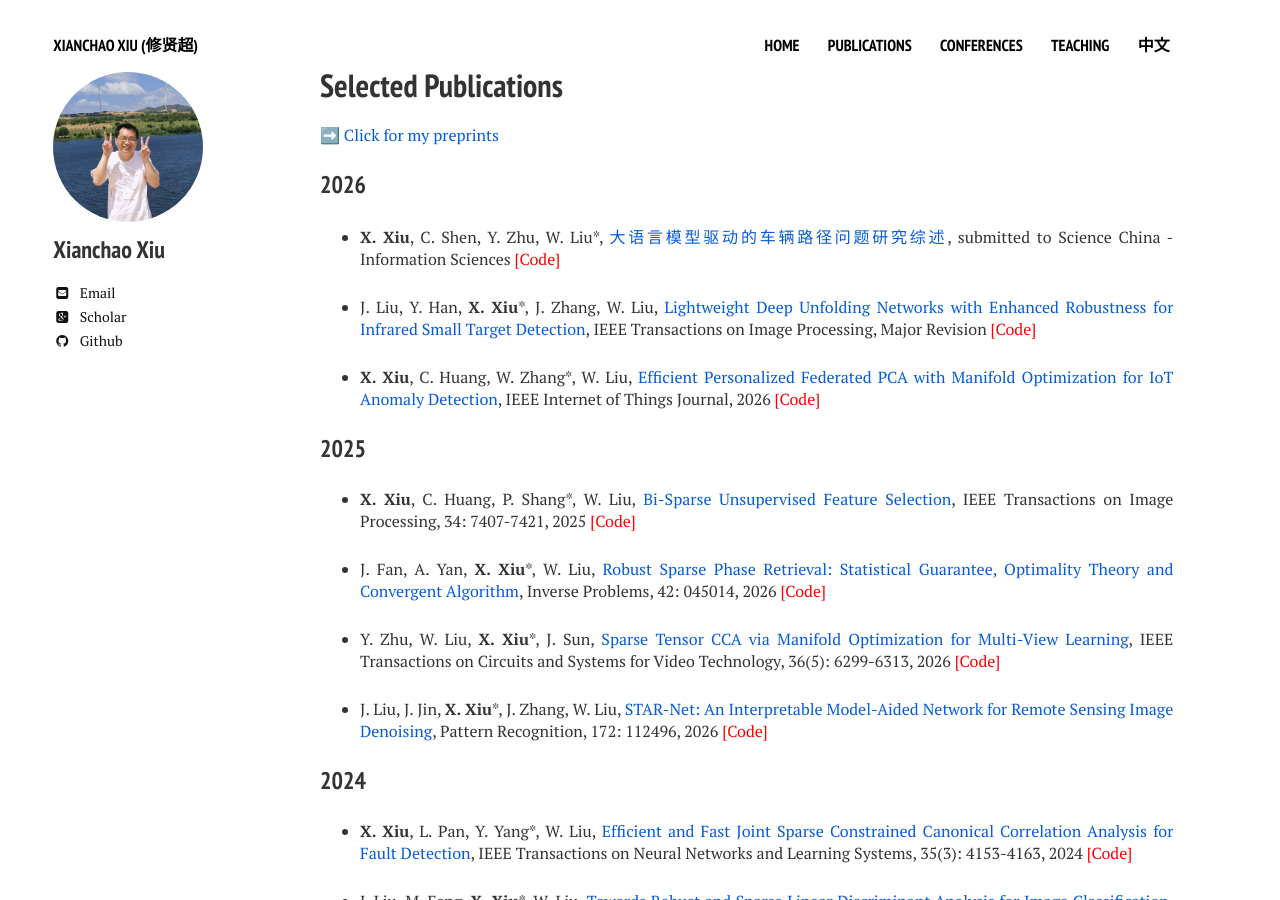
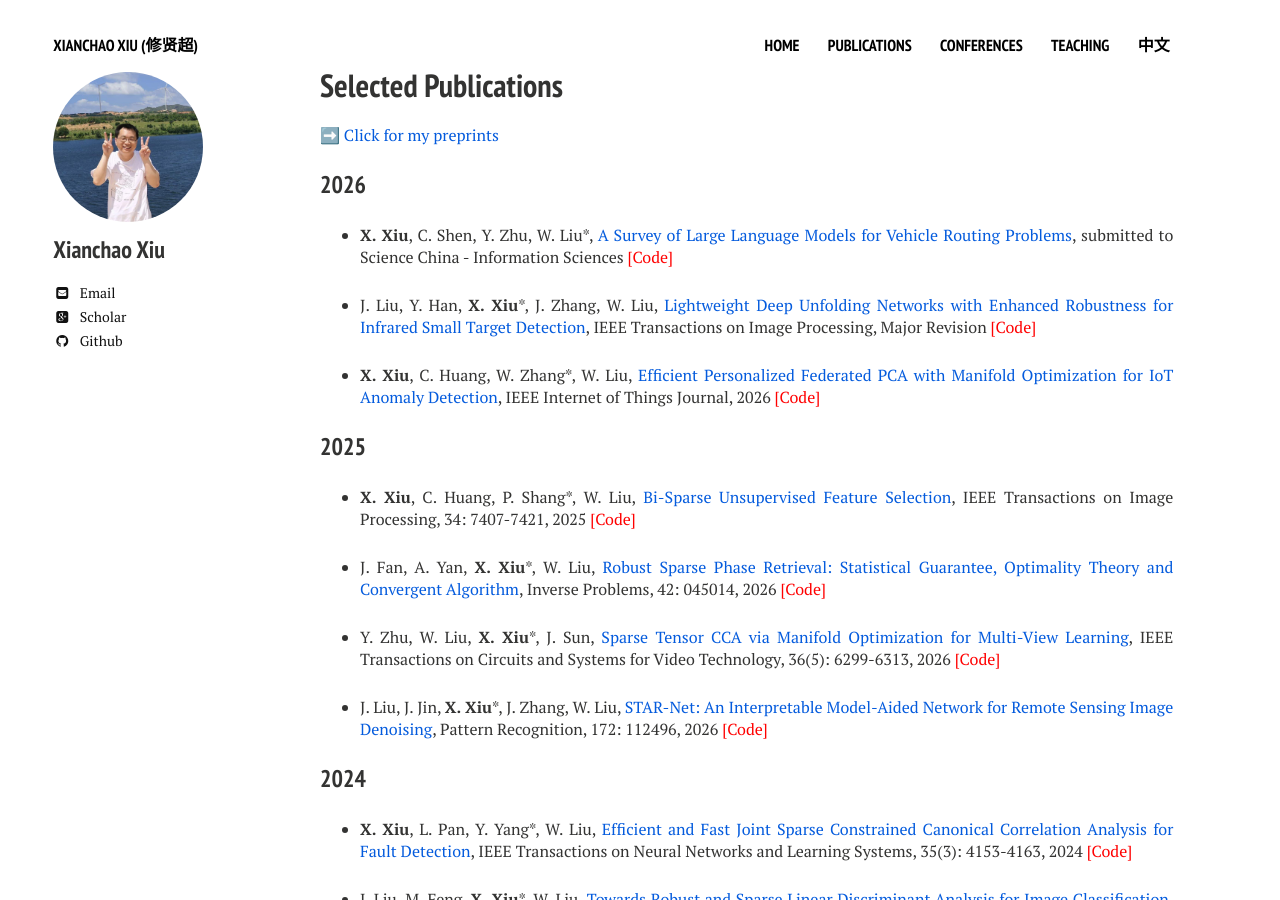
Before and after one commit to xianchaoxiu/xianchaoxiu.github.io, a Jekyll site: the page built from publications/index.md, in a window 1280 px wide and 900 px high. Built offline with Jekyll 4.4.1, drawn with Linux system fonts in a browser that asks for light colours; nearby versions of some CDN libraries.

Commit message:
Update index.md

```diff
--- a/publications/index.md
+++ b/publications/index.md
@@ -11,7 +11,7 @@ share: false
 
 
 ### 2026
-* <b>X. Xiu</b>, C. Shen, Y. Zhu, W. Liu*, <a href="https://arxiv.org/abs/2607.00604" class="textlink" target="_blank">大语言模型驱动的车辆路径问题研究综述</a>, submitted to Science China - Information Sciences <a href="https://github.com/xianchaoxiu/LLM4VRP" class="textlink" target="_blank" style="color: red;">[Code]</a>
+* <b>X. Xiu</b>, C. Shen, Y. Zhu, W. Liu*, <a href="https://arxiv.org/abs/2607.00604" class="textlink" target="_blank">A Survey of Large Language Models for Vehicle Routing Problems</a>, submitted to Science China - Information Sciences <a href="https://github.com/xianchaoxiu/LLM4VRP" class="textlink" target="_blank" style="color: red;">[Code]</a>
 
 * J. Liu, Y. Han, <b>X. Xiu</b>*, J. Zhang, W. Liu, <a href="https://arxiv.org/abs/2509.08205" class="textlink" target="_blank">Lightweight Deep Unfolding Networks with Enhanced Robustness for Infrared Small Target Detection</a>, IEEE Transactions on Image Processing, Major Revision <a href="https://github.com/xianchaoxiu/L-RPCANet" class="textlink" target="_blank" style="color: red;">[Code]</a>
 
```
